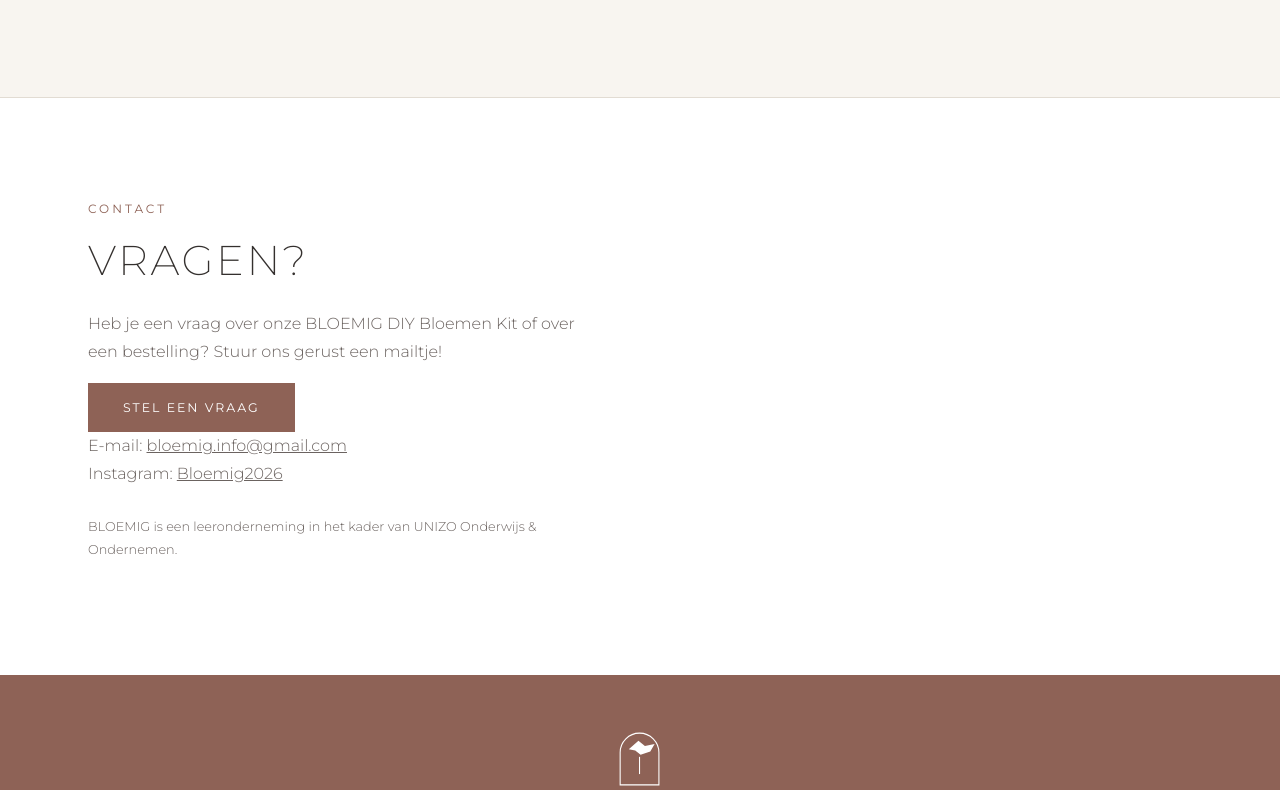
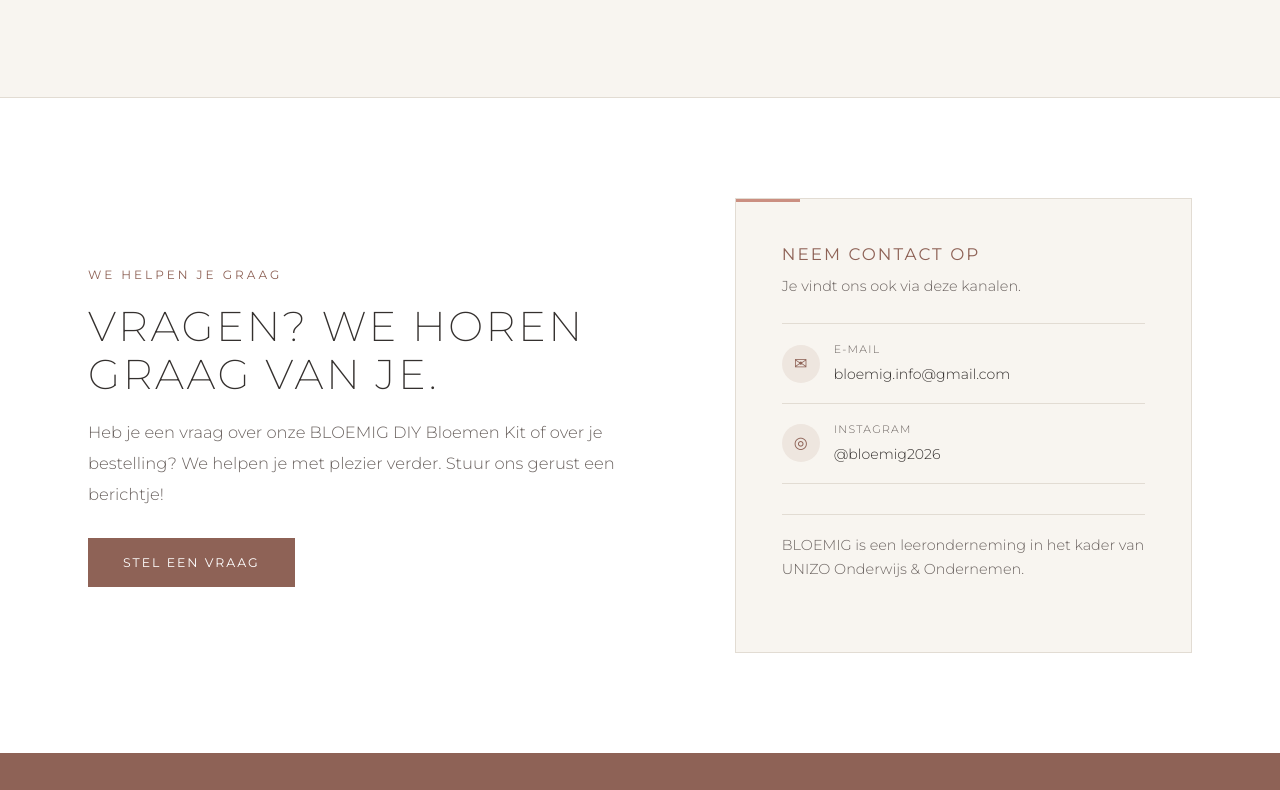
Before and after one commit to b-man9470/bloemig, a plain HTML site: page index.html in a window 1280 px wide. Shown: the part 4124-4914 px from the top of the page. Drawn offline with Linux system fonts and the light colour scheme.

Commit message:
nieuwe opmaak in sectie 'vragen'

```diff
--- a/index.html
+++ b/index.html
@@ -425,6 +425,93 @@
         padding: 14px 0;
         border-bottom: 1px solid var(--line);
       }
+      /* Contact / vragen */
+      .contact-section {
+        background: #fff;
+        position: relative;
+        overflow: hidden;
+      }
+      .contact-layout {
+        display: grid;
+        grid-template-columns: 1.1fr 0.9fr;
+        gap: clamp(36px, 7vw, 88px);
+        align-items: center;
+      }
+      .contact-copy {
+        max-width: 590px;
+      }
+      .contact-copy h2 {
+        margin-bottom: 18px;
+      }
+      .contact-copy .contact-intro {
+        font-size: 1.02rem;
+        line-height: 1.9;
+        margin-bottom: 28px;
+      }
+      .contact-card {
+        position: relative;
+        background: #f8f5f0;
+        border: 1px solid var(--line);
+        padding: clamp(28px, 4vw, 46px);
+      }
+      .contact-card::before {
+        content: "";
+        position: absolute;
+        top: 0;
+        left: 0;
+        width: 64px;
+        height: 3px;
+        background: var(--rose);
+      }
+      .contact-card h3 {
+        margin-bottom: 10px;
+        color: var(--cocoa);
+      }
+      .contact-card > p {
+        font-size: 0.9rem;
+        margin-bottom: 24px;
+      }
+      .contact-link {
+        display: flex;
+        align-items: center;
+        gap: 14px;
+        padding: 16px 0;
+        border-top: 1px solid var(--line);
+        text-decoration: none;
+        color: var(--ink);
+        font-size: 0.88rem;
+        overflow-wrap: anywhere;
+      }
+      .contact-link:last-of-type {
+        border-bottom: 1px solid var(--line);
+      }
+      .contact-icon {
+        display: grid;
+        place-items: center;
+        flex: 0 0 38px;
+        width: 38px;
+        height: 38px;
+        border-radius: 50%;
+        background: #eee6df;
+        color: var(--cocoa);
+        font-size: 1rem;
+      }
+      .contact-link small {
+        display: block;
+        color: var(--mute);
+        font-size: 0.68rem;
+        letter-spacing: 0.12em;
+        text-transform: uppercase;
+        margin-bottom: 3px;
+      }
+      .contact-note {
+        margin: 30px 0 0;
+        padding-top: 18px;
+        border-top: 1px solid var(--line);
+        font-size: 0.75rem;
+        line-height: 1.7;
+      }
+
       footer {
         background: var(--cocoa);
         color: #fff;
@@ -459,7 +546,8 @@
           gap: 40px;
         }
         .cols,
-        .look {
+        .look,
+        .contact-layout {
           grid-template-columns: 1fr;
         }
         .steps {
@@ -744,14 +832,14 @@
         </div>
       </section>
 
-      <section id="contact" style="background: #fff">
-        <div class="wrap two">
-          <div>
-            <div class="eyebrow">Contact</div>
-            <h2>Vragen?</h2>
-            <p>
-              Heb je een vraag over onze BLOEMIG DIY Bloemen Kit of over een bestelling?
-              Stuur ons gerust een mailtje!
+      <section id="contact" class="contact-section">
+        <div class="wrap contact-layout">
+          <div class="contact-copy">
+            <div class="eyebrow">We helpen je graag</div>
+            <h2>Vragen? We horen graag van je.</h2>
+            <p class="contact-intro">
+              Heb je een vraag over onze BLOEMIG DIY Bloemen Kit of over je bestelling?
+              We helpen je met plezier verder. Stuur ons gerust een berichtje!
             </p>
             <a
               class="btn"
@@ -759,16 +847,26 @@
             >
               Stel een vraag
             </a>
-            <p>
-              E-mail: <a href="mailto:bloemig.info@gmail.com">bloemig.info@gmail.com</a
-              ><br />Instagram: <a href="https://www.instagram.com/bloemig2026/">Bloemig2026</a><br />
-            </p>
-            <p class="note" style="margin-top: 28px;">
+          </div>
+
+          <div class="contact-card">
+            <h3>Neem contact op</h3>
+            <p>Je vindt ons ook via deze kanalen.</p>
+
+            <a class="contact-link" href="mailto:bloemig.info@gmail.com">
+              <span class="contact-icon" aria-hidden="true">✉</span>
+              <span><small>E-mail</small>bloemig.info@gmail.com</span>
+            </a>
+            <a class="contact-link" href="https://www.instagram.com/bloemig2026/" target="_blank" rel="noopener noreferrer">
+              <span class="contact-icon" aria-hidden="true">◎</span>
+              <span><small>Instagram</small>@bloemig2026</span>
+            </a>
+
+            <p class="contact-note">
               BLOEMIG is een leeronderneming in het kader van
               UNIZO Onderwijs &amp; Ondernemen.
             </p>
           </div>
-
         </div>
       </section>
     </main>
```
